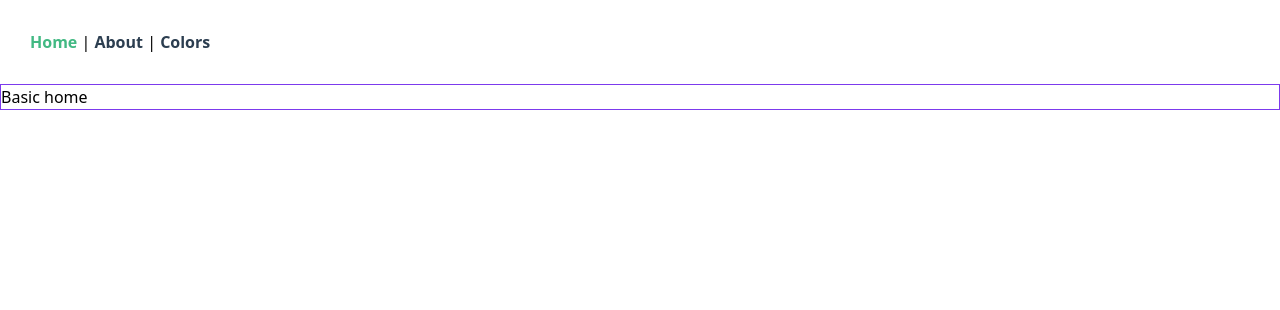
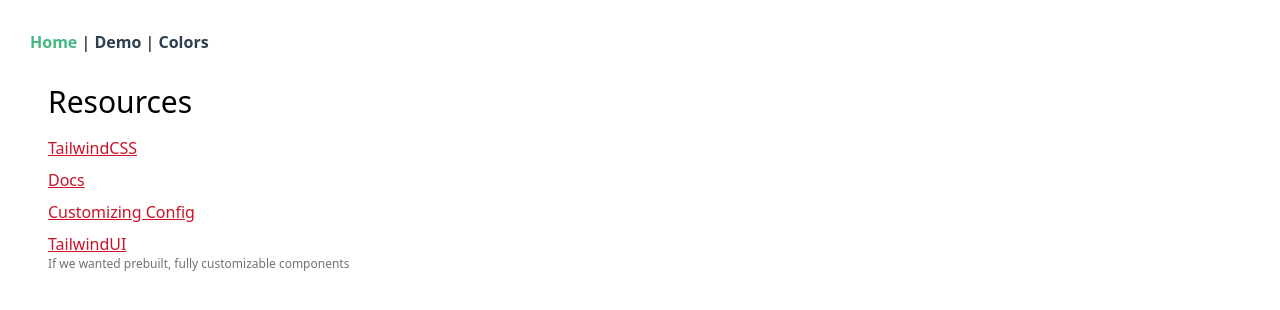
Before and after one commit to philbaker4/vue-tailwind-play, a Vue app: page / in a window 1280 px wide. Shown: the top 310 px of the page. Built offline with nearby package versions, Linux system fonts and the light colour scheme.

Commit message:
Home: add links to resources. rename about -> demo. adjust custom colors placement in config

```diff
--- a/src/App.vue
+++ b/src/App.vue
@@ -2,7 +2,7 @@
   <div id="app bg-black">
     <div id="nav">
       <router-link to="/">Home</router-link> |
-      <router-link to="/about">About</router-link> |
+      <router-link to="/basic-demo">Demo</router-link> |
       <router-link to="/colors">Colors</router-link>
     </div>
     <router-view />
--- a/src/router/index.js
+++ b/src/router/index.js
@@ -12,13 +12,13 @@ const routes = [
     component: Home
   },
   {
-    path: "/about",
-    name: "About",
+    path: "/basic-demo",
+    name: "Demo",
     // route level code-splitting
     // this generates a separate chunk (about.[hash].js) for this route
     // which is lazy-loaded when the route is visited.
     component: () =>
-      import(/* webpackChunkName: "about" */ "../views/About.vue")
+      import(/* webpackChunkName: "about" */ "../views/BasicDemo.vue")
   },
   {
     path: "/colors",
--- a/src/views/Home.vue
+++ b/src/views/Home.vue
@@ -1,6 +1,35 @@
 <template>
-  <div class="border border-violet-600 ">
-    Basic home
+  <div class=" mx-12">
+    <div class="text-3xl mb-4">Resources</div>
+    <div class="flex flex-col">
+      <a
+        class="mb-2 underline text-indRed"
+        href="https://tailwindcss.com/"
+        target="_blank"
+        >TailwindCSS</a
+      >
+      <a
+        class="mb-2 underline text-indRed"
+        href="https://tailwindcss.com/docs"
+        target="_blank"
+        >Docs</a
+      >
+      <a
+        class="mb-2 underline text-indRed"
+        href="https://tailwindcss.com/docs/configuration"
+        target="_blank"
+        >Customizing Config</a
+      >
+      <a
+        class="underline text-indRed"
+        href="https://tailwindui.com/components"
+        target="_blank"
+        >TailwindUI</a
+      >
+      <div class=" mb-2 text-xs text-gray-500">
+        If we wanted prebuilt, fully customizable components
+      </div>
+    </div>
   </div>
 </template>
 
--- a/tailwind.config.js
+++ b/tailwind.config.js
@@ -4,9 +4,9 @@ module.exports = {
   darkMode: false, // or 'media' or 'class'
   theme: {
     colors: {
-      ...colors,
       indBlue: "#003263",
-      indRed: "#CE1126"
+      indRed: "#CE1126",
+      ...colors
     },
     extend: {}
   },
```
Also changed, not shown: src/views/BasicDemo.vue (renamed from src/views/About.vue).
